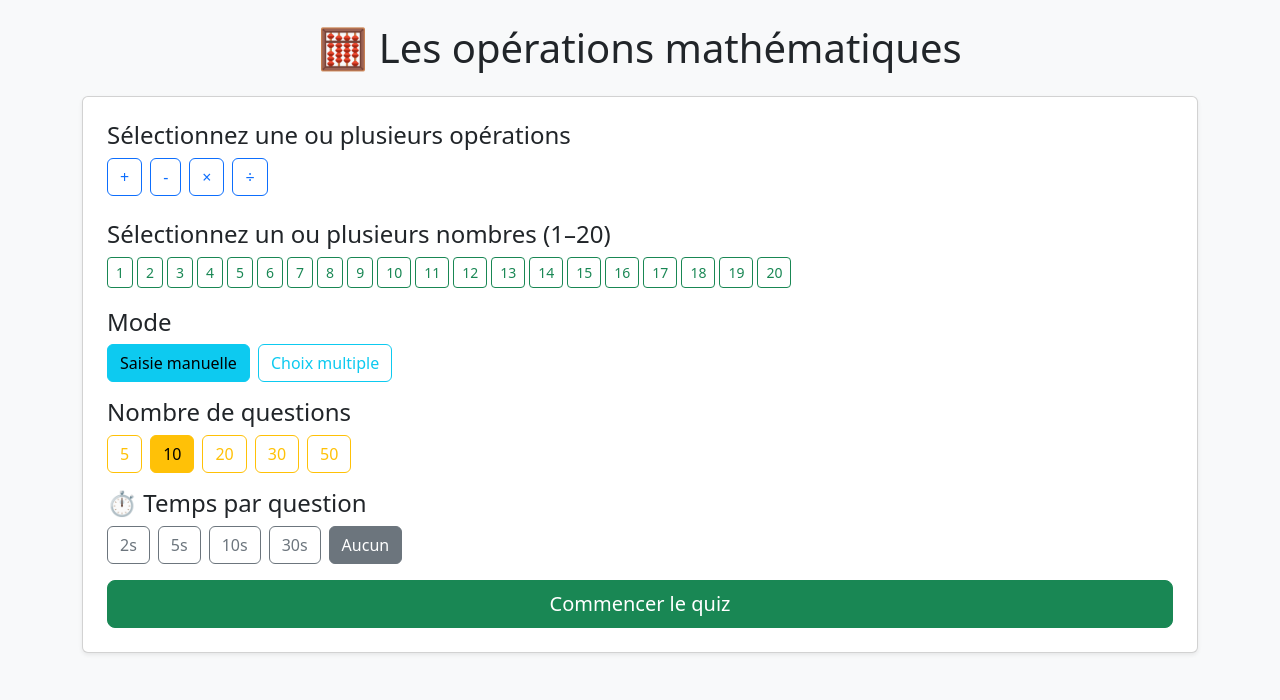
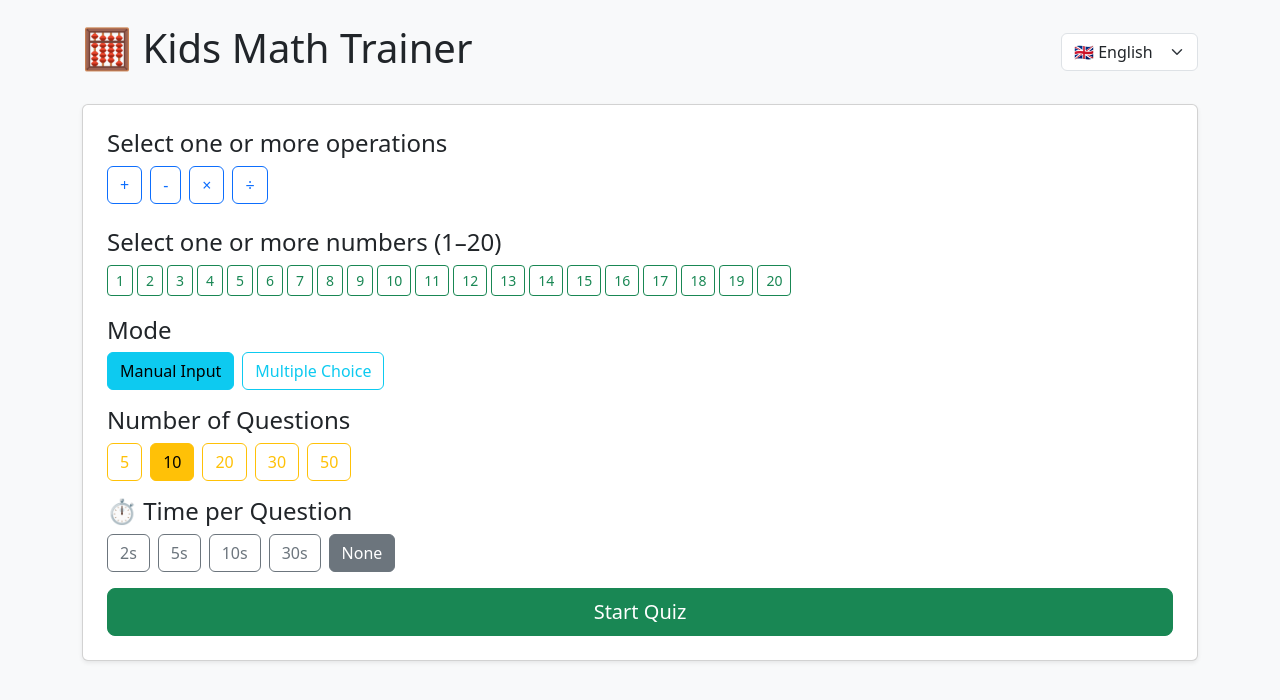
Before and after one commit to ghantoos/minimath, a React (Create React App) app: page / in a window 1280 px wide. Shown: the top 700 px of the page. Built offline with nearby package versions, Linux system fonts and the light colour scheme.

Commit message:
Add i18n en/fr + modal

```diff
--- a/docker-compose.yml
+++ b/docker-compose.yml
@@ -1,5 +1,3 @@
-version: "3.9"
-
 services:
   math-trainer:
     container_name: kids-math-trainer
--- a/src/App.js
+++ b/src/App.js
@@ -1,4 +1,5 @@
 import React, { useState, useEffect } from "react";
+import { useTranslation } from "./utils/i18n";
 import Menu from "./components/Menu";
 import Quiz from "./components/Quiz";
 import Result from "./components/Result";
@@ -7,6 +8,8 @@ export default function App() {
   const [stage, setStage] = useState("menu");
   const [settings, setSettings] = useState({});
   const [score, setScore] = useState(0);
+
+  const { t, lang, setLang } = useTranslation();
 
   // ⚠️ Warn user before refreshing or closing during quiz
   useEffect(() => {
@@ -37,7 +40,18 @@ export default function App() {
 
   return (
     <div className="container py-4">
-      <h1 className="text-center mb-4">🧮 Les opérations mathématiques</h1>
+      <div className="d-flex justify-content-between align-items-center mb-4">
+        <h1>{t("title")}</h1>
+        <select
+          className="form-select w-auto"
+          value={lang}
+          onChange={(e) => setLang(e.target.value)}
+        >
+          <option value="en">🇬🇧 English</option>
+          <option value="fr">🇫🇷 Français</option>
+        </select>
+      </div>
+
       {stage === "menu" && <Menu onStart={startQuiz} />}
       {stage === "quiz" && <Quiz settings={settings} onFinish={finishQuiz} />}
       {stage === "result" && (
--- a/src/components/Menu.js
+++ b/src/components/Menu.js
@@ -1,4 +1,6 @@
 import React, { useState } from "react";
+import { useTranslation } from "../utils/i18n";
+import ModalAlert from "./ModalAlert";
 
 export default function Menu({ onStart }) {
   const [operations, setOperations] = useState([]);
@@ -6,7 +8,9 @@ export default function Menu({ onStart }) {
   const [mode, setMode] = useState("manual");
   const [totalQuestions, setTotalQuestions] = useState(10);
   const [timer, setTimer] = useState(null);
+  const [showModal, setShowModal] = useState(false);
 
+  const { t } = useTranslation();
 
   const toggle = (item, list, setter) => {
     setter(
@@ -18,13 +22,13 @@ export default function Menu({ onStart }) {
     if (operations.length && numbers.length) {
       onStart({ operations, numbers, mode, totalQuestions, timer });
     } else {
-      alert("Veuillez sélectionner au moins une opération et un nombre !");
+      setShowModal(true);
     }
   };
 
   return (
     <div className="card p-4 shadow-sm">
-      <h4>Sélectionnez une ou plusieurs opérations</h4>
+      <h4>{t("selectOperations")}</h4>
       <div className="mb-3">
         {["+", "-", "×", "÷"].map((op) => (
           <button
@@ -39,7 +43,7 @@ export default function Menu({ onStart }) {
         ))}
       </div>
 
-      <h4>Sélectionnez un ou plusieurs nombres (1–20)</h4>
+      <h4>{t("selectNumbers")}</h4>
       <div className="mb-3">
         {[...Array(20).keys()].map((n) => (
           <button
@@ -56,7 +60,7 @@ export default function Menu({ onStart }) {
         ))}
       </div>
 
-      <h4>Mode</h4>
+      <h4>{t("mode")}</h4>
       <div className="mb-3">
         <button
           className={`btn me-2 ${
@@ -64,7 +68,7 @@ export default function Menu({ onStart }) {
           }`}
           onClick={() => setMode("manual")}
         >
-          Saisie manuelle
+          {t("manual")}
         </button>
         <button
           className={`btn ${
@@ -72,11 +76,11 @@ export default function Menu({ onStart }) {
           }`}
           onClick={() => setMode("multiple")}
         >
-          Choix multiple
+          {t("multiple")}
         </button>
       </div>
 
-      <h4>Nombre de questions</h4>
+      <h4>{t("numQuestions")}</h4>
       <div className="mb-3">
         {[5, 10, 20, 30, 50].map((n) => (
           <button
@@ -91,27 +95,33 @@ export default function Menu({ onStart }) {
         ))}
       </div>
 
-        <h4>⏱️ Temps par question</h4>
-        <div className="mb-3">
-        {[2, 5, 10, 30, "none"].map((t) => (
-            <button
-            key={t}
+      <h4>{t("timer")}</h4>
+      <div className="mb-3">
+        {[2, 5, 10, 30, "none"].map((tValue) => (
+          <button
+            key={tValue}
             className={`btn me-2 ${
-                (t === "none" && timer === null) || timer === t
+              (tValue === "none" && timer === null) || timer === tValue
                 ? "btn-secondary"
                 : "btn-outline-secondary"
             }`}
-            onClick={() => setTimer(t === "none" ? null : t)}
-            >
-            {t === "none" ? "Aucun" : `${t}s`}
-            </button>
+            onClick={() => setTimer(tValue === "none" ? null : tValue)}
+          >
+            {tValue === "none" ? (t("noTimer") || "Aucun") : `${tValue}s`}
+          </button>
         ))}
-        </div>
-
+      </div>
 
       <button className="btn btn-lg btn-success" onClick={handleSubmit}>
-        Commencer le quiz
+        {t("start")}
       </button>
+
+      <ModalAlert
+        show={showModal}
+        onClose={() => setShowModal(false)}
+        title={t("info")}
+        message={t("selectWarning")}
+      />
     </div>
   );
 }
--- /dev/null
+++ b/src/components/ModalAlert.js
@@ -0,0 +1,40 @@
+import React from "react";
+import { useTranslation } from "../utils/i18n";
+
+export default function ModalAlert({ show, title, message, onClose }) {
+  const { t } = useTranslation();
+
+  if (!show) return null;
+
+  return (
+    <div
+      className="modal fade show"
+      style={{ display: "block", background: "rgba(0,0,0,0.5)" }}
+    >
+      <div className="modal-dialog modal-dialog-centered">
+        <div className="modal-content">
+          <div className="modal-header bg-secondary">
+            <h5 className="modal-title text-white">
+              {title || t("info") || "⚠️ Info"}
+            </h5>
+            <button
+              type="button"
+              className="btn-close"
+              onClick={onClose}
+            ></button>
+          </div>
+          <div className="modal-body text-center">
+            {message ||
+              t("selectWarning") ||
+              "Veuillez sélectionner au moins une opération et un nombre !"}
+          </div>
+          <div className="modal-footer">
+            <button className="btn btn-success" onClick={onClose}>
+              OK
+            </button>
+          </div>
+        </div>
+      </div>
+    </div>
+  );
+}
--- a/src/components/Result.js
+++ b/src/components/Result.js
@@ -1,17 +1,20 @@
 import React, { useEffect } from "react";
 import { launchFireworks } from "../utils/fireworks";
+import { useTranslation } from "../utils/i18n";
 
 export default function Result({ score, total, onRestart }) {
+  const { t } = useTranslation();
+
   const percentage = Math.round((score / total) * 100);
   let badgeClass = "bg-danger";
-  let message = "À retravailler 💪";
+  let message = t("resultWork") || "À retravailler 💪";
 
   if (percentage >= 80) {
     badgeClass = "bg-success";
-    message = "Excellent ! 🎉";
+    message = t("resultExcellent") || "Excellent ! 🎉";
   } else if (percentage >= 60) {
     badgeClass = "bg-warning text-dark";
-    message = "Bien joué ! 👍";
+    message = t("resultGood") || "Bien joué ! 👍";
   }
 
   // 🎆 Trigger fireworks if perfect score
@@ -23,16 +26,16 @@ export default function Result({ score, total, onRestart }) {
 
   return (
     <div className="card p-4 text-center shadow-sm">
-      <h2>🎯 Résultat du quiz</h2>
+      <h2>{t("finished") || "🎯 Résultat du quiz"}</h2>
       <h4 className="my-3">
-        Vous avez {score} bonnes réponses sur {total} ({percentage}%)
+        {t("score", { score, total })} ({percentage}%)
       </h4>
 
       <span className={`badge fs-5 px-3 py-2 ${badgeClass}`}>{message}</span>
 
       <div className="mt-4">
         <button className="btn btn-lg btn-success" onClick={onRestart}>
-          Retour au menu
+          {t("backToMenu") || "Retour au menu"}
         </button>
       </div>
     </div>
--- a/src/index.js
+++ b/src/index.js
@@ -1,7 +1,11 @@
 import React from "react";
 import ReactDOM from "react-dom/client";
 import App from "./App";
-import "bootstrap/dist/css/bootstrap.min.css";
+import { TranslationProvider } from "./utils/i18n";
 
 const root = ReactDOM.createRoot(document.getElementById("root"));
-root.render(<App />);
+root.render(
+  <TranslationProvider>
+    <App />
+  </TranslationProvider>
+);
--- /dev/null
+++ b/src/utils/i18n.js
@@ -0,0 +1,84 @@
+import React, { createContext, useContext, useState, useEffect } from "react";
+
+export const translations = {
+  en: {
+    title: "🧮 Kids Math Trainer",
+    selectOperations: "Select one or more operations",
+    selectNumbers: "Select one or more numbers (1–20)",
+    mode: "Mode",
+    manual: "Manual Input",
+    multiple: "Multiple Choice",
+    numQuestions: "Number of Questions",
+    timer: "⏱️ Time per Question",
+    noTimer: "None",
+    start: "Start Quiz",
+    question: "Question",
+    validate: "Validate",
+    correct: "✅ Correct!",
+    wrong: "❌ Wrong! Answer:",
+    timeUp: "⏰ Time’s up!",
+    finished: "🎉 Quiz Finished!",
+    score: "You got {score} out of {total} correct.",
+    backToMenu: "Back to Menu",
+    resultExcellent: "Excellent! 🎉",
+    resultGood: "Well done! 👍",
+    resultWork: "Keep practicing 💪",
+    selectWarning: "Please select at least one operation and one number!",
+    info: "Information",
+  },
+  fr: {
+    title: "🧮 Les opérations mathématiques",
+    selectOperations: "Sélectionnez une ou plusieurs opérations",
+    selectNumbers: "Sélectionnez un ou plusieurs nombres (1–20)",
+    mode: "Mode",
+    manual: "Saisie manuelle",
+    multiple: "Choix multiple",
+    numQuestions: "Nombre de questions",
+    timer: "⏱️ Temps par question",
+    noTimer: "Aucun",
+    start: "Commencer le quiz",
+    question: "Question",
+    validate: "Valider",
+    correct: "✅ Correct !",
+    wrong: "❌ Faux ! Réponse :",
+    timeUp: "⏰ Temps écoulé !",
+    finished: "🎯 Résultat du quiz",
+    score: "Vous avez {score} bonnes réponses sur {total}.",
+    backToMenu: "Retour au menu",
+    resultExcellent: "Excellent ! 🎉",
+    resultGood: "Bien joué ! 👍",
+    resultWork: "À retravailler 💪",
+    selectWarning: "Veuillez sélectionner au moins une opération et un nombre !",
+    info: "Information",
+  },
+};
+
+// --- Context setup ---
+const TranslationContext = createContext();
+
+export function TranslationProvider({ children }) {
+  const browserLang = navigator.language.startsWith("fr") ? "fr" : "en";
+  const [lang, setLang] = useState(localStorage.getItem("lang") || browserLang);
+
+  useEffect(() => {
+    localStorage.setItem("lang", lang);
+  }, [lang]);
+
+  const t = (key, params = {}) => {
+    let text = translations[lang][key] || key;
+    Object.entries(params).forEach(([k, v]) => {
+      text = text.replace(`{${k}}`, v);
+    });
+    return text;
+  };
+
+  return (
+    <TranslationContext.Provider value={{ t, lang, setLang }}>
+      {children}
+    </TranslationContext.Provider>
+  );
+}
+
+export function useTranslation() {
+  return useContext(TranslationContext);
+}
```
Also changed, not shown: src/components/Quiz.js (+6 -4 lines).
